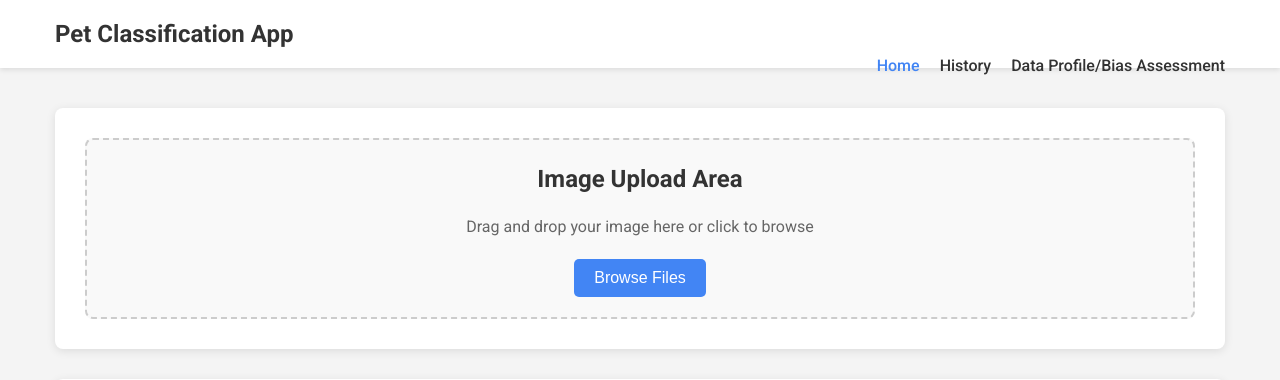
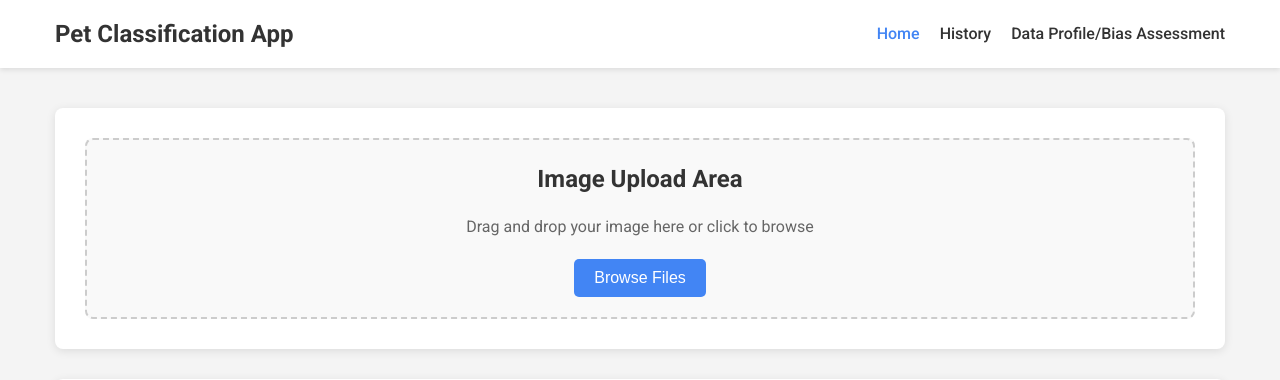
Before and after one commit to npragin/pet-classifier, a Flask app: page / in a window 1280 px wide. Shown: the top 380 px of the page. Run offline with Flask 3, Linux system fonts and the light colour scheme.

Commit message:
Update CSS to align links in header with app title.

```diff
--- a/static/css/style.css
+++ b/static/css/style.css
@@ -36,10 +36,16 @@ header {
     display: inline-block;
 }
 
+header .container {
+    display: flex;
+    justify-content: space-between;
+    align-items: center;
+}
+
 .navigation {
     display: flex;
     list-style: none;
-    float: right;
+    margin: 0;
 }
 
 .navigation li {
@@ -51,6 +57,8 @@ header {
     color: #333;
     font-weight: 500;
     transition: color 0.3s ease;
+    display: inline-block;
+    padding: 5px 0;
 }
 
 .navigation a:hover, .navigation a.active {
@@ -145,7 +153,6 @@ footer {
 /* Responsive styles */
 @media (max-width: 768px) {
     header .container {
-        display: flex;
         flex-direction: column;
         align-items: center;
     }
@@ -155,7 +162,6 @@ footer {
     }
 
     .navigation {
-        float: none;
         justify-content: center;
     }
 
```
